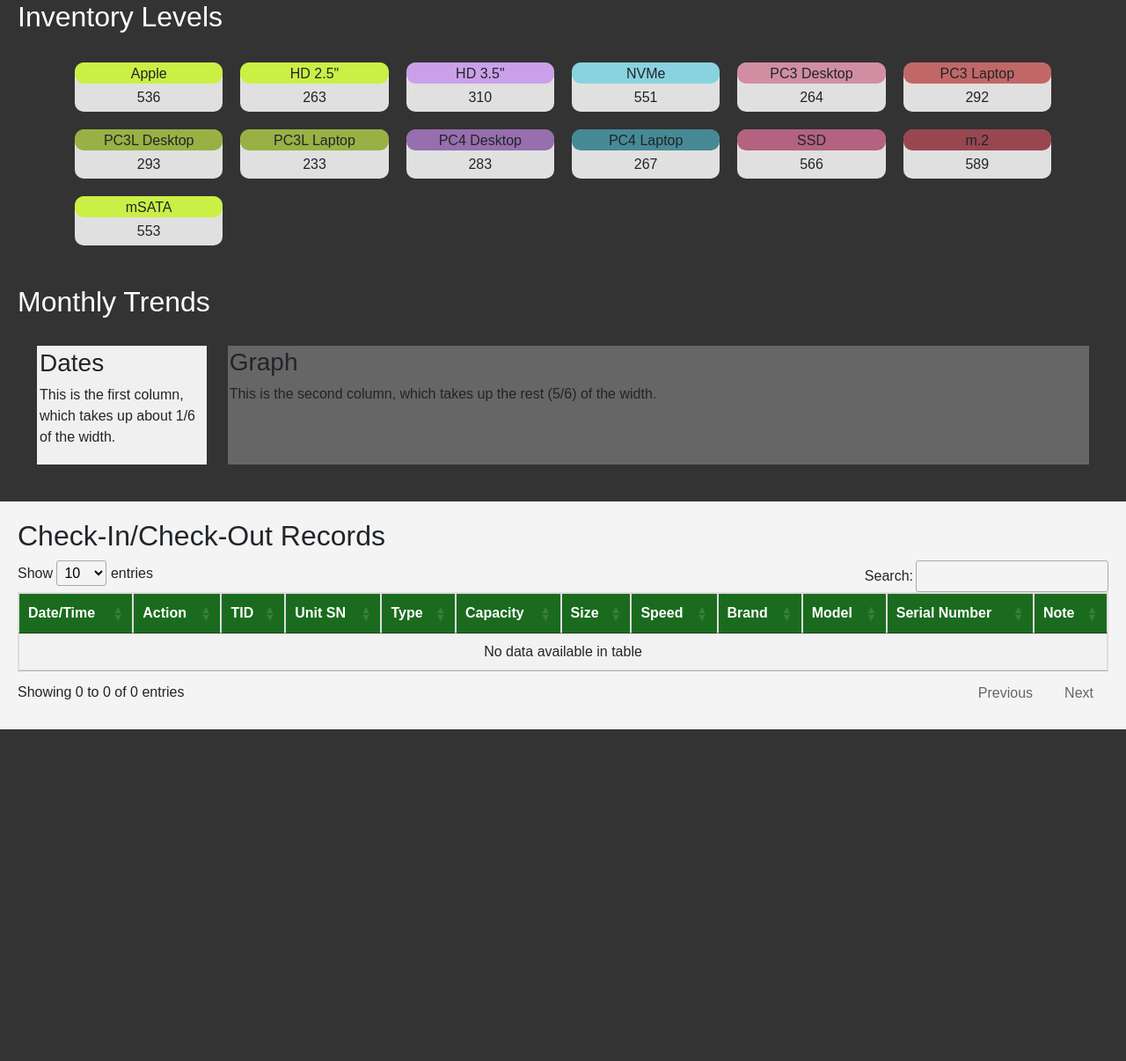
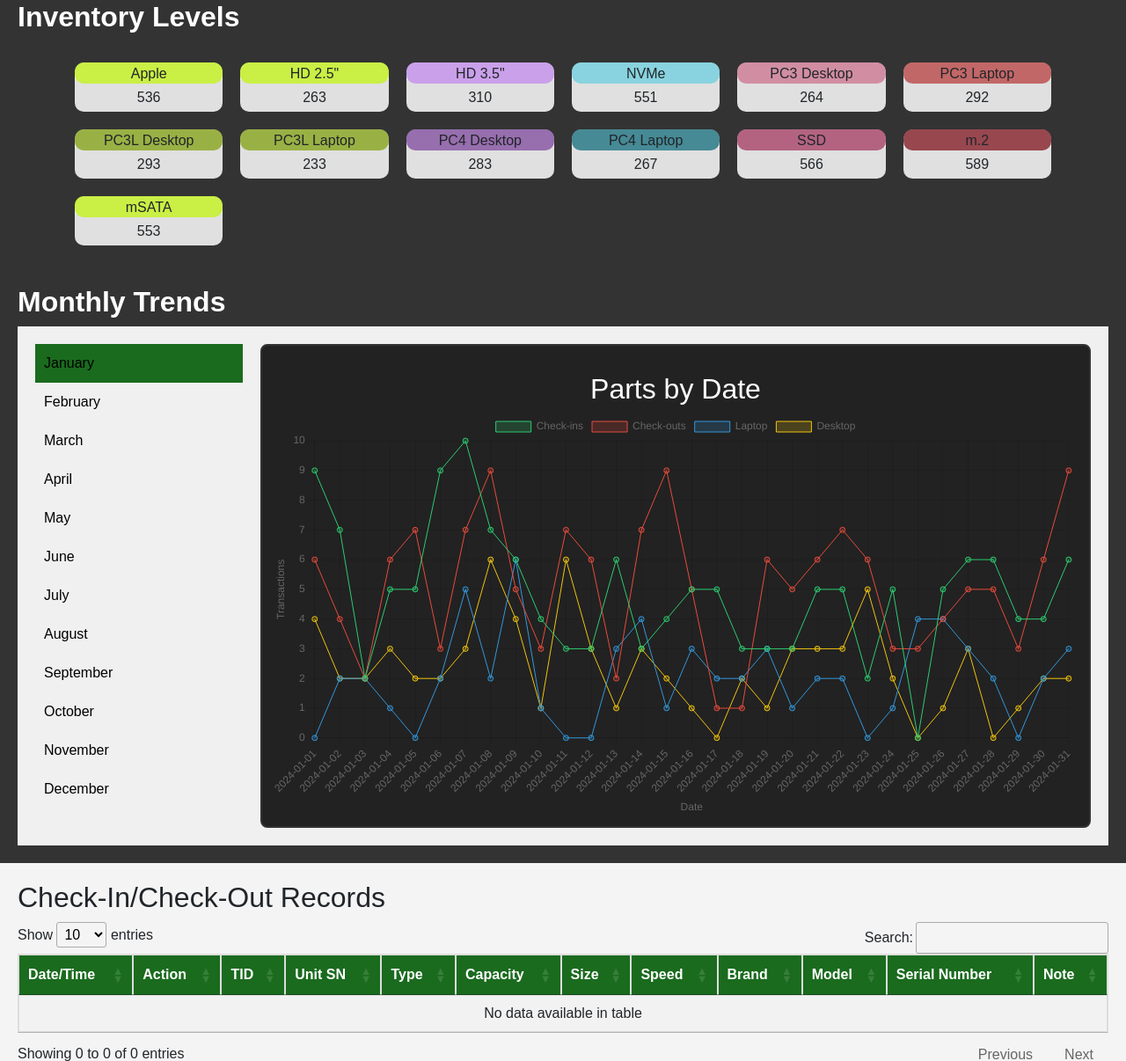
Before and after one commit to mnothman/HD-Requester, a Flask app: template templates/dashboard.html in a window 1280 px wide. Shown: the part 146-1352 px from the top of the page at 88% size. Before the commit the page ends 975 px from the top, so only its background shows below. Run offline with Flask 3, Linux system fonts and the light colour scheme; the template is opened without the code that fills it, so the values that code supplies are empty; data comes from the database, SQL or seed files in the repository; some libraries are stand-ins or nearby versions.

Commit message:
AA-84 & AA-98 Monthly Trends chart data

```diff
--- a/static/css/dashboard.css
+++ b/static/css/dashboard.css
@@ -76,6 +76,7 @@
 
   #inventory-levels H2, #monthly-trends H2 {
     color: #ffffff;
+    font-weight: bold;
   }
 
   .inventory-levels-container {
@@ -185,3 +186,55 @@
         grid-template-columns: 1fr; /* Stack the boxes in one column on very small screens */
     }
 }
+
+#parts-by-date-title {
+  text-align: center;
+  font-size: 2em;
+  margin-top: 20px;
+  color: white;
+}
+
+.monthly-trends {
+  display: flex;
+  background-color: #f0f0f0;
+  color: black;
+  padding: 20px;
+}
+
+.monthly-trends-menu {
+  width: 20%;
+  margin-right: 20px;
+}
+
+.monthly-trends-menu ul {
+  list-style: none;
+  padding: 0;
+  font-size: 20;
+}
+
+.monthly-trends-menu ul li {
+  padding: 10px;
+  cursor: pointer;
+  font-size: 20;
+}
+
+.monthly-trends-menu ul li:hover {
+  background-color:  rgb(26, 107, 30);
+}
+
+.monthly-trends-menu ul li.active {
+  background-color:  rgb(26, 107, 30);
+}
+
+.monthly-trends-graph-column {
+  width: 80%;
+  background-color: #222;
+  color: white;
+  padding: 10px;
+  border-radius: 8px;
+}
+
+canvas {
+  max-width: 100%;
+  height: 400px;
+}
--- a/static/js/dashboard.js
+++ b/static/js/dashboard.js
@@ -171,3 +171,144 @@ function loadInventory() {
     })
     .catch(error => console.error('Error fetching inventory data:', error));
 }
+
+// Function to update the dashboard table with new records
+function updateDashboard(data) {
+    console.log(data)
+
+
+    const tableBody = document.querySelector('#partsTable tbody');
+    const newRow = document.createElement('tr');
+    newRow.innerHTML = `
+    <td>${data.timestamp}</td>
+    <td>${data.action}</td>
+    <td>${data.TID}</td>
+    <td>${data.unit_sn}</td>
+    <td>${data.Type}</td>
+    <td>${data.Capacity}</td>
+    <td>${data.Size}</td>
+    <td>${data.Speed}</td>
+    <td>${data.Brand}</td>
+    <td>${data.Model}</td>
+    <td>${data.Part_sn}</td>
+    <td>${data.Note}</td>
+`;
+    tableBody.appendChild(newRow);
+
+
+    // Reinitialize DataTables to recognize the new row
+    $('#partsTable').DataTable().row.add($(newRow)).draw();
+
+    console.log('updateDashbaord')
+}
+
+
+function checkPartStatus(data) {
+    fetch('/update_part_status', {
+        method: 'POST',
+        body: JSON.stringify(data),
+        headers: {
+            'Content-Type': 'application/json'
+        }
+    })
+        .then(response => response.json())
+        .then(data => {
+            if (data.status === 'success') {
+                updateDashboard(data.data);
+            } else {
+                console.error(data.message);
+            }
+        });
+}
+
+$(document).ready(function () {
+    const monthsList = $('#monthsList li');
+    let trendsChart;
+
+    // Initialize chart
+    const ctx = document.getElementById('trendsChart').getContext('2d');
+    function initChart(labels, datasets) {
+        if (trendsChart) {
+            trendsChart.destroy();
+        }
+        trendsChart = new Chart(ctx, {
+            type: 'line',
+            data: {
+                labels: labels,  // Dates
+                datasets: datasets  // Array of datasets: check-ins, check-outs)
+            },
+            options: {
+                responsive: true,
+                scales: {
+                    x: {
+                        title: { display: true, text: 'Date' }
+                    },
+                    y: {
+                        title: { display: true, text: 'Transactions' },
+                        beginAtZero: true
+                    }
+                }
+            }
+        });
+    }
+
+    // Handle month click
+    monthsList.on('click', function () {
+        monthsList.removeClass('active'); // Remove active class from all months
+        $(this).addClass('active');  // Add active class to the clicked month
+
+        const month = $(this).data('month');
+        const year = new Date().getFullYear();
+
+        // Fetch trends data
+        $.getJSON(`/get_trends?month=${month}&year=${year}`, function (response) {
+            console.log(response);
+            if (response.status === 'success') {
+                const trends = response.data;
+
+                const dates = Object.keys(trends);
+                const checkIns = dates.map(date => trends[date].check_ins);
+                const checkOuts = dates.map(date => trends[date].check_outs);
+                const laptops = dates.map(date => trends[date].laptop_transactions);
+                const desktops = dates.map(date => trends[date].desktop_transactions);
+
+                const datasets = [
+                    {
+                        label: 'Check-ins',
+                        data: checkIns,
+                        backgroundColor: 'rgba(46, 204, 113, 0.2)',
+                        borderColor: 'rgba(46, 204, 113, 1)',
+                        borderWidth: 1
+                    },
+                    {
+                        label: 'Check-outs',
+                        data: checkOuts,
+                        backgroundColor: 'rgba(231, 76, 60, 0.2)',
+                        borderColor: 'rgba(231, 76, 60, 1)',
+                        borderWidth: 1
+                    },
+                    {
+                        label: 'Laptop',
+                        data: laptops,
+                        backgroundColor: 'rgba(52, 152, 219, 0.2)',
+                        borderColor: 'rgba(52, 152, 219, 1)',
+                        borderWidth: 1
+                    },
+                    {
+                        label: 'Desktop',
+                        data: desktops,
+                        backgroundColor: 'rgba(241, 196, 15, 0.2)',
+                        borderColor: 'rgba(241, 196, 15, 1)',
+                        borderWidth: 1
+                    }
+                ];
+
+                initChart(dates, datasets);
+            } else {
+                console.error('Error fetching trends:', response.message);
+            }
+        });
+    });
+
+    monthsList.first().trigger('click');
+});
--- a/templates/dashboard.html
+++ b/templates/dashboard.html
@@ -10,6 +10,10 @@
 
     <!-- DataTables CSS for Sorting and Searching -->
     <link rel="stylesheet" href="https://cdn.datatables.net/1.11.5/css/jquery.dataTables.min.css">
+
+    <!--Graph: Chart.js -->
+    <script src="https://cdn.jsdelivr.net/npm/chart.js"></script>
+
 </head>
 
 <body>
@@ -26,22 +30,40 @@
 
     <!-- Main Content -->
     <div class="content">
+
+        <!-- Inventory Levels -->
         <div id="inventory-levels" class="table-container">
             <h2>Inventory Levels</h2>
             <div class="inventory-levels-container"></div>
         </div>
+
+        <!-- Monthly Trends -->
         <div id="monthly-trends" class="table-container">
-            <h2>Monthly Trends</h2>
-            <div class="monthly-trends-container">
-                <div class="monthly-trends-date-column">
-                    <h3>Dates</h3>
-                    <p>This is the first column, which takes up about 1/6 of the width.</p>
+            <h2> Monthly Trends</h2>
+            <div class="monthly-trends">
+                <div class="monthly-trends-menu">
+                    <ul id="monthsList">
+                        <li data-month="1">January</li>
+                        <li data-month="2">February</li>
+                        <li data-month="3">March</li>
+                        <li data-month="4">April</li>
+                        <li data-month="5">May</li>
+                        <li data-month="6">June</li>
+                        <li data-month="7">July</li>
+                        <li data-month="8">August</li>
+                        <li data-month="9">September</li>
+                        <li data-month="10">October</li>
+                        <li data-month="11">November</li>
+                        <li data-month="12">December</li>
+                    </ul>
                 </div>
+
                 <div class="monthly-trends-graph-column">
-                    <h3>Graph</h3>
-                    <p>This is the second column, which takes up the rest (5/6) of the width.</p>
+                    <h3 id="parts-by-date-title">Parts by Date</h3>
+                    <canvas id="trendsChart"></canvas>
                 </div>
             </div>
+
         </div>
         <!-- Table for displaying records -->
         <div class="table-container">
```
